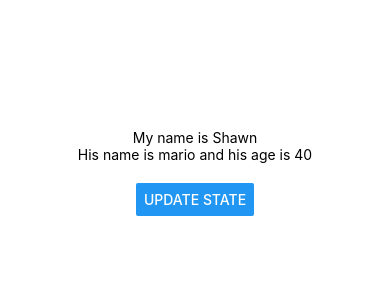
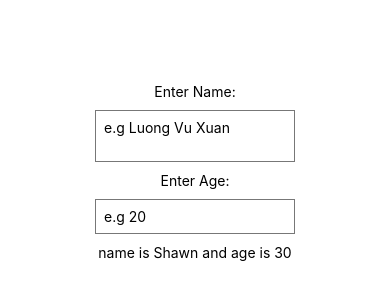
Before and after one commit to LuongDzai/react-native-tutorial, a React Native app: screen / in a window 390 px wide. Shown: the part 250-550 px from the top of the page. Built offline with nearby package versions, Linux system fonts and the light colour scheme.

Commit message:
Update phan state view blabla

```diff
--- a/App.js
+++ b/App.js
@@ -1,25 +1,51 @@
 import React, { useState } from "react";
-import { StyleSheet, Text, View, Button } from "react-native";
+import { StyleSheet, Text, View, TextInput } from "react-native";
 
 export default function App() {
   const [name, setName] = useState("Shawn");
-  const [person, setPerson] = useState({ name: "mario", age: 40 });
-
-  const clickHandler = () => {
-    setName("Vu Xuan Luong");
-    setPerson({ name: "Luongvx", age: 30 });
-  };
+  const [age, setAge] = useState("30");
 
   return (
     <View style={styles.container}>
-      <Text>My name is {name}</Text>
       <Text>
-        His name is {person.name} and his age is {person.age}
+        Enter Name:
       </Text>
-      <View style={styles.buttonContainer}>
-        <Button title="Update state" onPress={clickHandler} />
+      <TextInput style={styles.input}
+      multiline
+      placeholder='e.g Luong Vu Xuan'
+      onChangeText={(val)=>setName(val)}
+      />
+
+      <Text>
+        Enter Age:
+      </Text>
+      <TextInput style={styles.input}
+      placeholder='e.g 20'
+      keyboardType='numeric'
+      onChangeText={(val)=>setAge(val)}
+      />
+      <Text>
+        name is {name} and age is {age}
+      </Text>
     </View>
-    </View>
+  );
+}
+
+const styles = StyleSheet.create({
+  container: {
+    flex: 1,
+    backgroundColor: "#fff",
+    alignItems: "center",
+    justifyContent: "center"
+  },
+  input:{
+    borderWidth: 1,
+    borderColor: '#777',
+    padding: 8,
+    margin: 10,
+    width: 200,
+  }
+});
 
 // <View style={styles.container}>
 //   <View style={styles.header}>
@@ -31,19 +57,7 @@ export default function App() {
 //     <Text>abcxyz</Text>
 //   </View>
 // </View>
-  );
-}
 
-const styles = StyleSheet.create({
-  container: {
-    flex: 1,
-    backgroundColor: "#fff",
-    alignItems: "center",
-    justifyContent: "center"
-  },
-  buttonContainer: {
-    marginTop: 20
-  }
 // header: {
 //   backgroundColor: "pink",
 //   padding: 20,
@@ -55,4 +69,3 @@ const styles = StyleSheet.create({
 //   backgroundColor:'yellow',
 //   padding: 20,
 // }
-});
```
Lines whose indentation alone changed are shown as unchanged.
